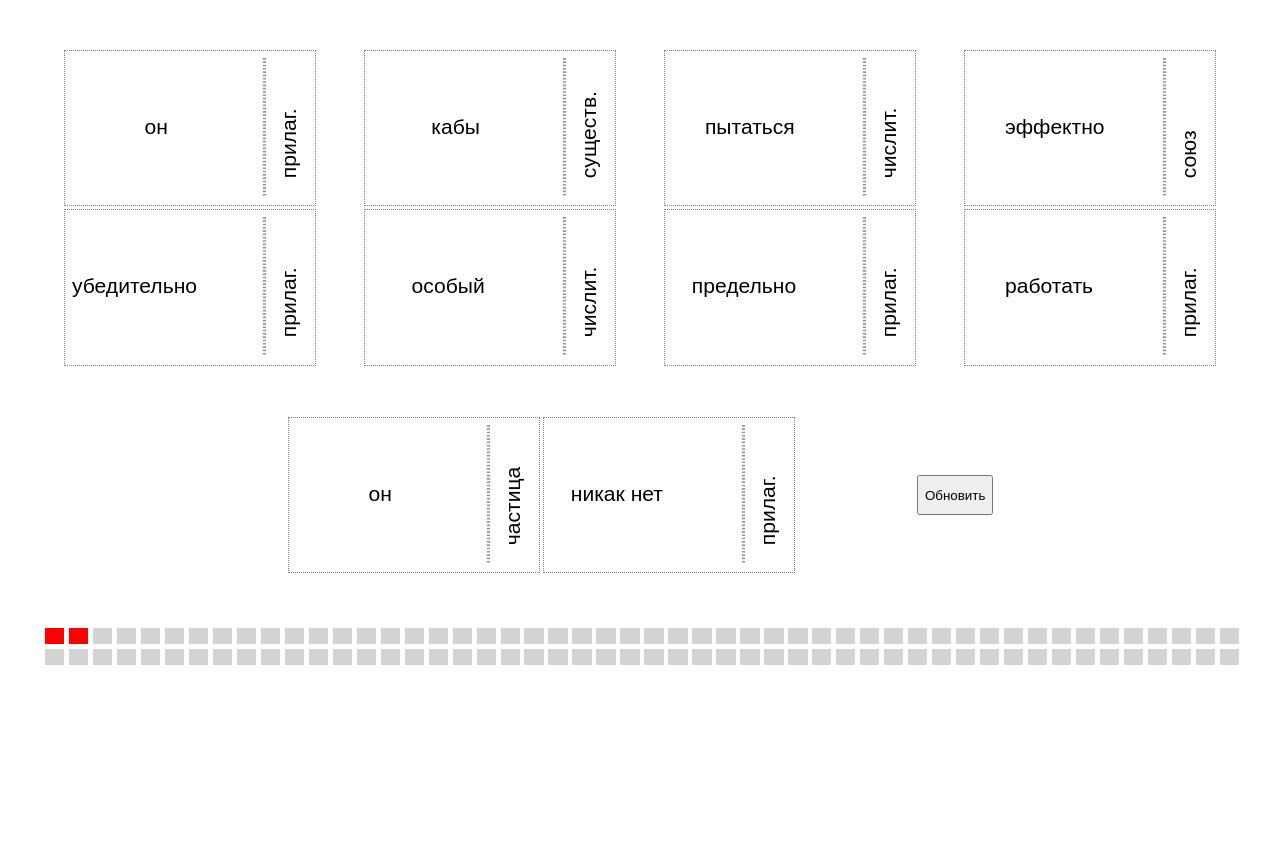
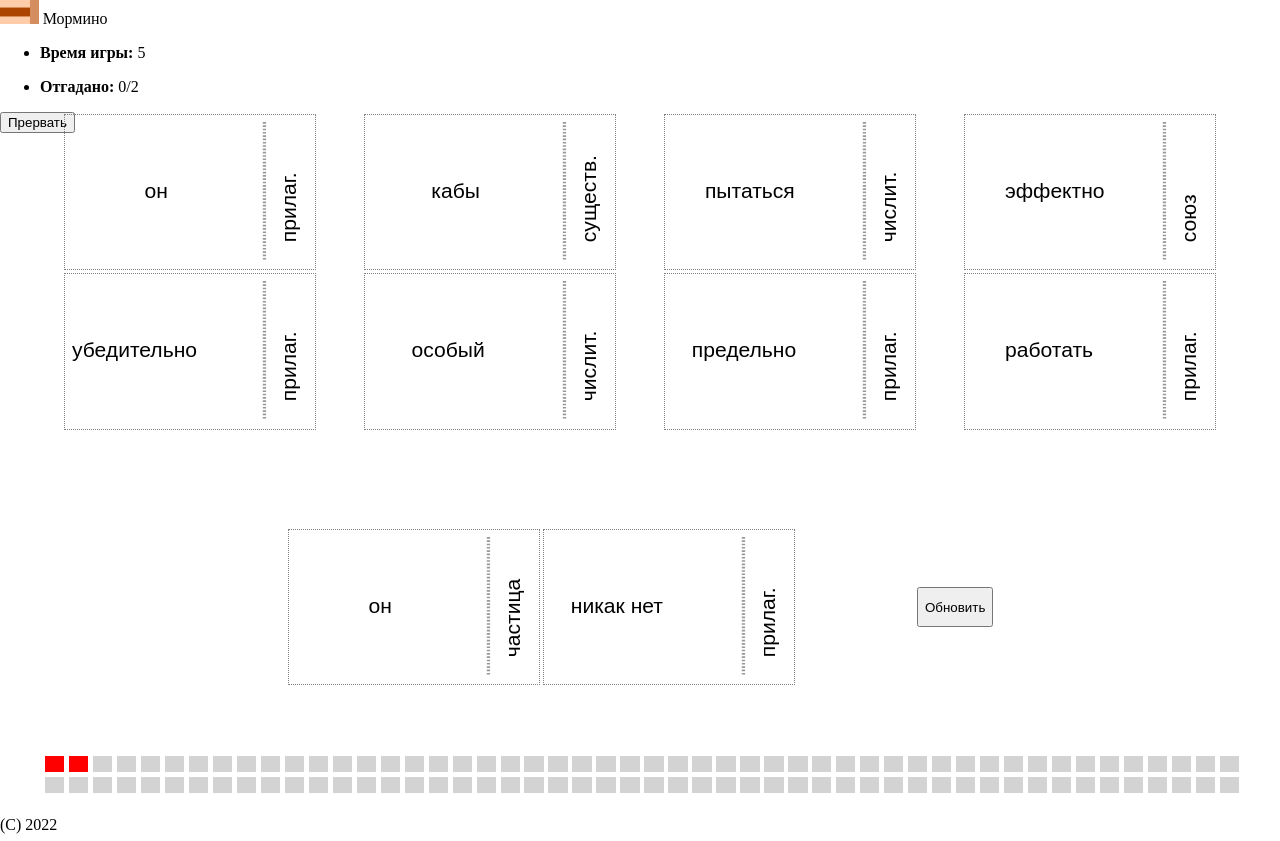
Before and after one commit to yababay/morphomino, a Svelte app: page / in a window 1280 px wide. Before the commit the page ends 800 px from the top, so only its background shows below. Built offline with nearby package versions, Linux system fonts and the light colour scheme.

Commit message:
game-over-toggle

```diff
--- a/index.html
+++ b/index.html
@@ -3,13 +3,28 @@
   <head>
     <meta charset="UTF-8" />
     <meta name="viewport" content="width=device-width, initial-scale=1.0" />
-    <link rel="icon" type="image/svg+xml" href="/vite.svg" />
+    <link rel="icon" type="image/svg+xml" href="/logo.svg" />
     <link rel="stylesheet" href="bootstrap.min.css" />
+    <link rel="stylesheet" href="hmf.css" />
     <script src="bootstrap.bundle.min.js"></script>
     <script type="module" src="/src/main.js" defer></script>
-    <title>Morphomino</title>
+    <title>Мормино: морфологическое домино</title>
   </head>
   <body>
-    <div id="app"></div>
+    <header>
+        <nav class="navbar navbar-dark bg-dark">
+          <div class="container-fluid">
+            <a class="navbar-brand">
+              <img src="logo.svg" alt="Мормино" height="24">
+              <span>Мормино</span>
+            </a>
+            <div class="d-flex align-items-center w-25 justify-content-between" id="scores"></div>
+          </div>
+        </nav>
+    </header>
+    <main>
+      <div id="app"></div>
+    </main>
+    <footer class="footer text-center">(C) 2022</footer>
   </body>
 </html>
--- /dev/null
+++ b/public/hmf.css
@@ -0,0 +1,63 @@
+:root {
+    --header-height: 4rem;
+    --footer-height: 4rem;
+    --body-min-height: 100vh;
+}
+
+body, header, footer, main {
+    margin:  0;
+    padding: 0;
+    width: 100%;
+}
+
+body {
+    display         : flex;
+    align-items     : center;
+    flex-direction  : column;
+    justify-content : space-between;
+    min-height: var(--body-min-height);
+}
+
+@media (max-height: 812px)  {
+    :root {
+        --header-height: 4rem;
+        --footer-height: 2rem;
+    }
+}
+
+@media (max-height: 414px)  {
+    :root {
+        --header-height: 4rem;
+        --footer-height: 0px;
+    }
+    footer {
+        display: none !important;
+    }
+}
+
+@media (max-height: 375px)  {
+    :root {
+        --header-height: 0px;
+        --footer-height: 0px;
+    }
+    header, footer {
+        display: none !important;
+    }
+}
+
+:root {
+    --main-min-height: calc(var(--body-min-height) - var(--header-height) - var(--footer-height));
+}
+
+main {
+    min-height: var(--main-min-height);
+}
+
+header {
+    height: var(--header-height);
+}
+
+footer {
+    height: var(--footer-height);
+    line-height: var(--footer-height);
+}
--- a/src/App.svelte
+++ b/src/App.svelte
@@ -2,16 +2,21 @@
   import MorphominoSet from './lib/MorphominoSet.svelte'
   import GameFlow from './lib/GameFlow.svelte'
     import Alert from './lib/Alert.svelte';
-    import Scores from './lib/Scores.svelte';
+    import GameProgress from './lib/GameProgress.svelte';
 </script>
 
-<main>
+<div class="game-holder">
   <MorphominoSet />
   <GameFlow />
-  <Scores />
+  <GameProgress />
   <Alert />
-</main>
+</div>
 
 <style>
-
+  .game-holder {
+    display: flex;
+    flex-direction: column;
+    align-items: center;
+    justify-content: space-between;
+  }
 </style>
--- /dev/null
+++ b/src/lib/GameProgress.svelte
@@ -0,0 +1,35 @@
+<script>
+    import { scores } from './store'
+</script>
+<section class="scores">
+    {#each $scores as score }
+        <div class="score" class:neutral={score === 0} class:success={score === true} class:failure={score === false}></div>
+    {/each}
+</section>
+
+<style>
+    .scores {
+        display: flex;
+        flex-wrap: wrap;
+        max-width: 1200px;
+        margin: 1rem auto;
+    }
+
+    .score {
+        width: 1.2rem;
+        height: 1rem;
+        margin: .3rem 0 0 .3rem;
+    }
+
+    .neutral {
+        background-color: lightgray;
+    }
+
+    .success {
+        background-color: green;
+    }
+
+    .failure {
+        background-color: red;
+    }
+</style>
--- a/src/lib/Scores.svelte
+++ b/src/lib/Scores.svelte
@@ -1,35 +1,23 @@
 <script>
-    import { scores } from './store'
+    import { gameTime, gameOver, scores, gameTimeCounter } from './store'
+
+    function stopGame(){
+        clearInterval(gameTimeCounter)
+        alert('Game over')
+        gameOver.set(true)
+    }
 </script>
-<section class="scores">
-    {#each $scores as score }
-        <div class="score" class:neutral={score === 0} class:success={score === true} class:failure={score === false}></div>
-    {/each}
-</section>
 
-<style>
-    .scores {
-        display: flex;
-        flex-wrap: wrap;
-        max-width: 1200px;
-        margin: 1rem auto;
-    }
-
-    .score {
-        width: 1.2rem;
-        height: 1rem;
-        margin: .3rem 0 0 .3rem;
-    }
-
-    .neutral {
-        background-color: lightgray;
-    }
-
-    .success {
-        background-color: green;
-    }
-
-    .failure {
-        background-color: red;
-    }
-</style>
+<ul class="navbar-nav">
+    <li class="nav-item text-light">
+        <strong>Время игры:</strong>
+        <span>{$gameTime}</span>
+    </li>
+</ul>
+<ul class="navbar-nav">
+    <li class="nav-item  text-light">
+        <strong>Отгадано:</strong>
+        <span>{$scores.filter(el => el === true).length}/{$scores.filter(el => typeof el === 'boolean').length}</span>
+    </li>
+</ul>
+<button class="btn btn-secondary" on:click={stopGame}>Прервать</button>
--- a/src/lib/store.ts
+++ b/src/lib/store.ts
@@ -1,18 +1,28 @@
 import { writable, get } from 'svelte/store'
 import { PartsOfSpeech, getKeyNames, MorphominoItem } from './models'
 
+const gameTime = writable(0)
 const scores = writable(new Array(100).fill(0))
 
 const firstPlayer = writable([])
 const secondPlayer = writable([])
 const gameFlow = writable([new MorphominoItem, new MorphominoItem])
 const alertMessage = writable('')
+const gameOver = writable(false)
 
 let moveCount = 0
+let gameTimeCounter = null
 
 const robotsGame = Promise.all(new Array(100).fill(0).map(el => moveCount++).map(i => new Promise((yep, nop) => {
-        if(typeof get(scores)[i] === 'boolean') return Promise.resolve()
+    if(typeof get(scores)[i] === 'boolean'){
+        yep(null)
+        return
+    }
     setTimeout(() => {
+        if(get(gameOver)) {
+            nop()
+            return
+        }
         const arrScores = Array.from(get(scores))
         if(arrScores[i] === 0) arrScores[i] = false
         scores.set(arrScores)
@@ -54,7 +64,7 @@ function findNextPos(pos: PartsOfSpeech){
 }
 
 function shuffleDictionary(){
-    dictionary.sort(el => Math.random() > .5 ? 1 : -1)
+    if(dictionary) dictionary.sort(el => Math.random() > .5 ? 1 : -1)
 }
 
 function resetForFirst() {
@@ -77,7 +87,17 @@ Promise.all(getKeyNames().map(key =>
     secondPlayer.set(getRandomItems())
     gameFlow.set([...get(gameFlow), getRandomItem()])
 })
-.then(() => robotsGame)
+.then(() => {
+    gameTimeCounter = setInterval(() => {
+        const seconds = get(gameTime)
+        gameTime.set(seconds + 1)
+    }, 1000)
+    return robotsGame
+})
+.then(() => Promise.reject())
+.catch(err => {
+    //clearInterval(gameTimeCounter)
+})
 
 function getRandomItem(){
     const r = Math.floor(Math.random() * dictionary.length)
@@ -108,6 +128,9 @@ export {
     gameFlow,
     alertMessage,
     scores,
+    gameTime,
+    gameOver,
+    gameTimeCounter,
     replaceForFirst,
     replaceForSecond,
     showAlert,
--- a/src/main.js
+++ b/src/main.js
@@ -1,7 +1,12 @@
 import App from './App.svelte'
+import Scores from './lib/Scores.svelte'
 
 const app = new App({
   target: document.getElementById('app'),
 })
 
+const scores = new Scores({
+  target: document.getElementById('scores'),
+})
+
 export default app
```
Also changed, not shown: design/logo.svg (added), public/logo.svg (added). Lines whose indentation alone changed are shown as unchanged.
